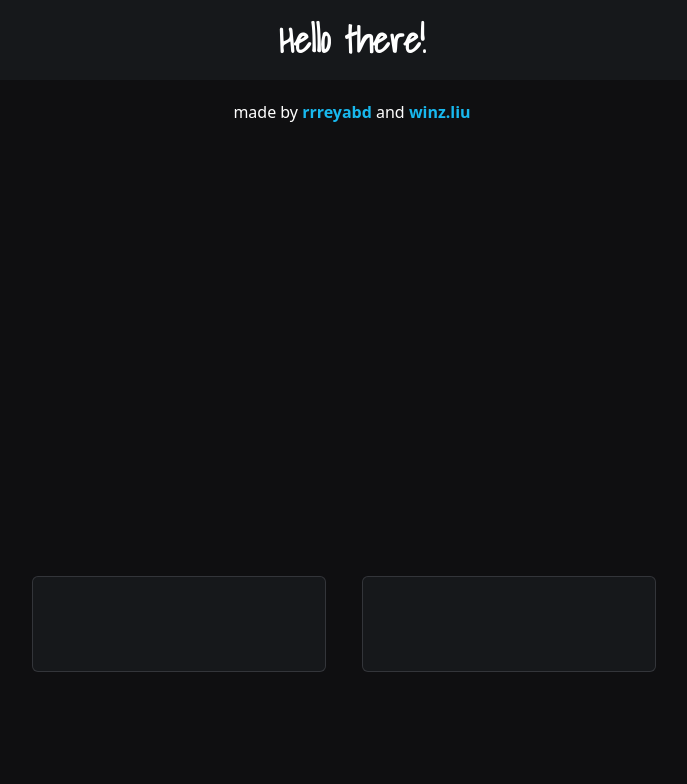
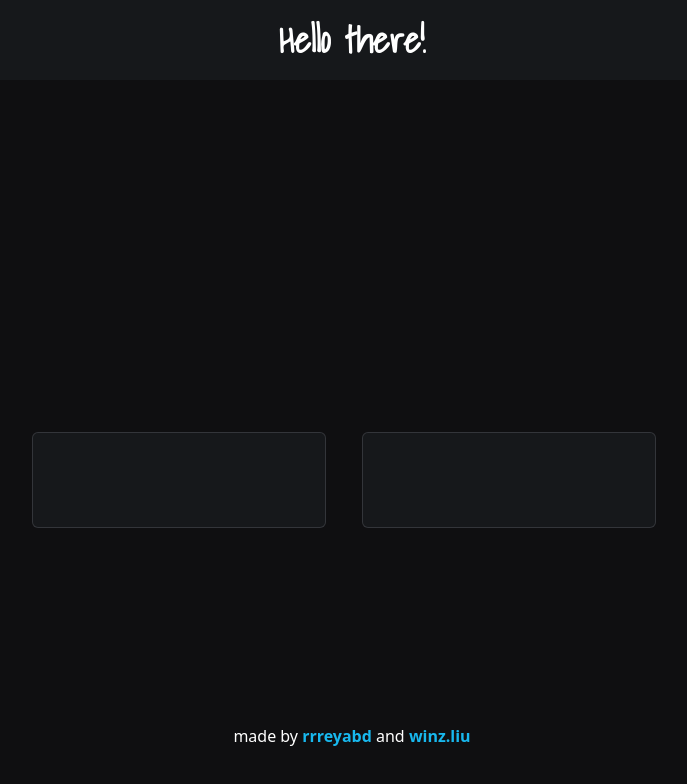
Before and after one commit to rrreyabd/hello-there, a website: page answer.html in a window 1280 px wide. Shown: the whole page, without its empty margins (288-975 px from the left). Drawn offline with Linux system fonts and the light colour scheme.

Commit message:
style: adding small adjustment

```diff
--- a/answer.html
+++ b/answer.html
@@ -23,21 +23,13 @@
         </div>
     </div>
 
-    <header class="bg-input h-[15vh] sm:h-[10vh] w-full">
+    <header class="bg-input h-[15vh] sm:h-[10vh] w-full fixed">
         <nav class="flex h-full w-full items-center justify-center">
             <p class="font-header font-bold text-4xl text-white">Hello there!</p>
         </nav>
     </header>
 
-    <section class="w-screen sm:w-[40rem] h-fit pb-8 relative">
-        <div class="flex justify-center items-center h-16">
-            <p class="text-center text-white">
-                made by
-                <a class="text-blue font-semibold hover:underline" target="_blank" href="https://instagram.com/rrreyabd">rrreyabd</a>
-                and
-                <a class="text-blue font-semibold hover:underline" target="_blank" href="https://instagram.com/winz.liu">winz.liu</a>
-            </p>
-        </div>
+    <section class="w-screen sm:w-[40rem] h-screen pb-8 relative flex flex-col justify-between">
         <main class="font-main px-4 sm:px-0 flex flex-col h-[80vh] justify-center">
             <!-- QUESTION -->
             <div class="min-h-[20rem] flex justify-center items-center text-center break-words py-8">
@@ -61,6 +53,15 @@
                 </button>
             </div>
         </main>
+
+        <div class="flex justify-center items-center h-16">
+            <p class="text-center text-white">
+                made by
+                <a class="text-blue font-semibold hover:underline" target="_blank" href="https://instagram.com/rrreyabd">rrreyabd</a>
+                and
+                <a class="text-blue font-semibold hover:underline" target="_blank" href="https://instagram.com/winz.liu">winz.liu</a>
+            </p>
+        </div>
     </section>
 
     <script src="public/js/main.js"></script>
```
Also changed, not shown: dist/output.css.
